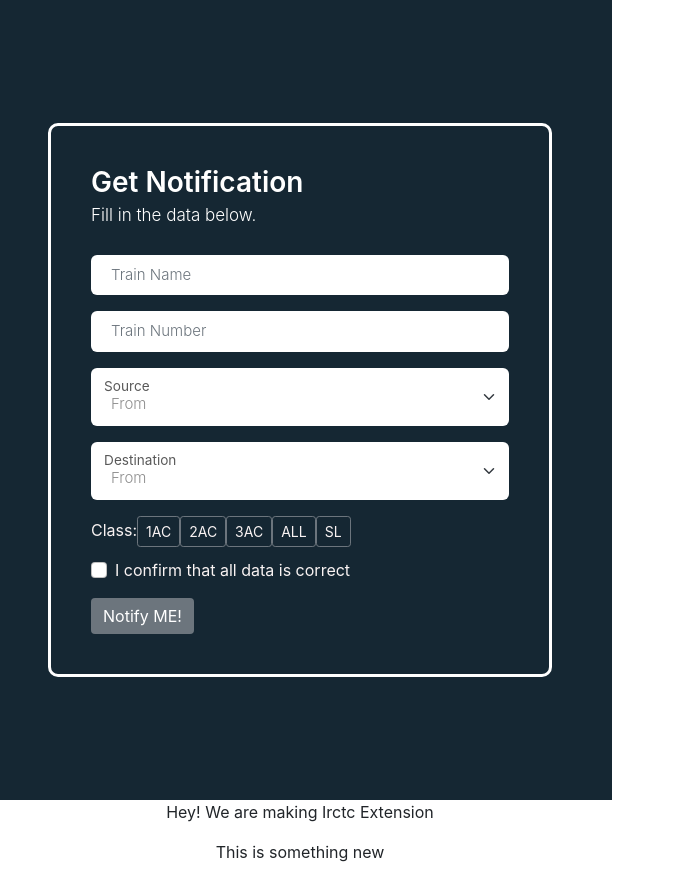
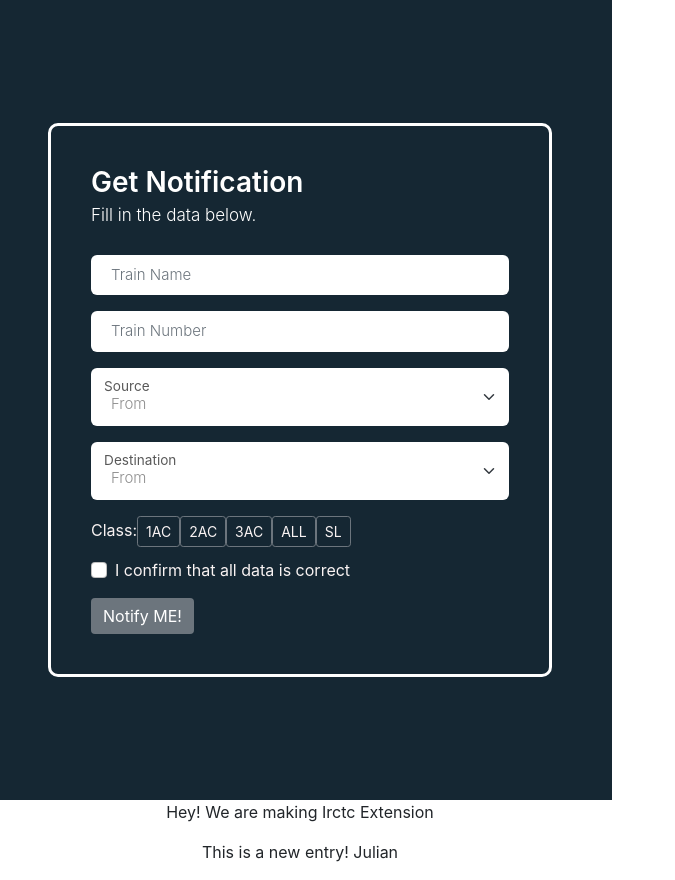
Before and after one commit to JulianToppo/IRCTCQuick, a React (Create React App) app: page / in a window 1280 px wide. Shown: the whole page, without its empty margins (0-675 px from the left). Built offline with nearby package versions, Linux system fonts and the light colour scheme.

Commit message:
Update App.js
git pull checking

```diff
--- a/src/App.js
+++ b/src/App.js
@@ -7,7 +7,7 @@ function App() {
     <div className="App">
       <TrainForm/>
       <p> Hey! We are making Irctc Extension </p>
-      <p>This is something new</p>
+      <p>This is a new entry! Julian</p>
     </div>
   );
 }
```
